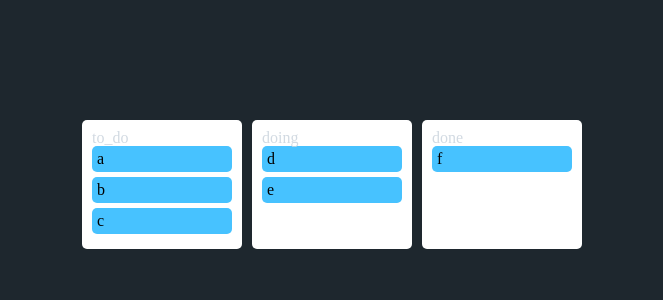
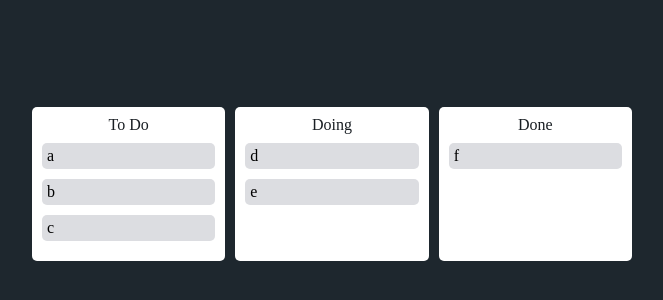
Before and after one commit to joukey123/trello_clone, a React (Create React App) app: page / in a window 1280 px wide. Shown: the part 216-516 px from the top of the page, without its empty margins (308-971 px from the left). Built offline with nearby package versions, Linux system fonts and the light colour scheme.

Commit message:
cross board
cross board
style

```diff
--- a/package.json
+++ b/package.json
@@ -13,6 +13,7 @@
     "react": "^18.2.0",
     "react-beautiful-dnd": "^13.1.1",
     "react-dom": "^18.2.0",
+    "react-hook-form": "^7.49.0",
     "react-scripts": "5.0.1",
     "recoil": "^0.7.7",
     "styled-components": "^6.1.1",
--- a/src/App.tsx
+++ b/src/App.tsx
@@ -1,4 +1,4 @@
-import { DragDropContext, DropResult } from "react-beautiful-dnd";
+import { DragDropContext, DropResult, Droppable } from "react-beautiful-dnd";
 import { useRecoilState } from "recoil";
 import styled from "styled-components";
 import { toDo } from "./Atoms";
@@ -9,7 +9,7 @@ const Wrap = styled.div`
   justify-content: center;
   align-items: center;
   height: 100vh;
-  max-width: 500px;
+  max-width: 600px;
   margin: 0 auto;
 `;
 
@@ -22,7 +22,34 @@ const Boards = styled.div`
 
 function App() {
   const [toDos, setTodo] = useRecoilState(toDo);
-  const onDragEnd = ({ draggableId, destination, source }: DropResult) => {
+  const onDragEnd = (info: DropResult) => {
+    console.log(info);
+    const { destination, source, draggableId } = info;
+    if (!destination) return;
+    if (destination?.droppableId === source.droppableId) {
+      setTodo((allBoards) => {
+        const boardCopy = [...allBoards[source.droppableId]];
+        boardCopy.splice(source.index, 1);
+        boardCopy.splice(destination?.index, 0, draggableId);
+        return {
+          ...allBoards,
+          [source.droppableId]: boardCopy,
+        };
+      });
+    }
+    if (destination.droppableId !== source.droppableId) {
+      setTodo((allBoards) => {
+        const sourceBoard = [...allBoards[source.droppableId]];
+        const destinationBoard = [...allBoards[destination.droppableId]];
+        sourceBoard.splice(source.index, 1);
+        destinationBoard.splice(destination.index, 0, draggableId);
+        return {
+          ...allBoards,
+          [source.droppableId]: sourceBoard,
+          [destination.droppableId]: destinationBoard,
+        };
+      });
+    }
     // if (!destination) return;
     // setTodo((oldTodo) => {
     //   const toDoCopy = [...oldTodo];
--- a/src/Atoms.tsx
+++ b/src/Atoms.tsx
@@ -7,8 +7,8 @@ interface ItoDoState {
 export const toDo = atom<ItoDoState>({
   key: "todo",
   default: {
-    to_do: ["a", "b", "c"],
-    doing: ["d", "e"],
-    done: ["f"],
+    "To Do": ["a", "b", "c"],
+    Doing: ["d", "e"],
+    Done: ["f"],
   },
 });
--- a/src/Components/Board.tsx
+++ b/src/Components/Board.tsx
@@ -1,13 +1,36 @@
-import { Droppable } from "react-beautiful-dnd";
 import styled from "styled-components";
 import DraggableCard from "./DraggableCard";
+import { Droppable } from "react-beautiful-dnd";
 
-const Lists = styled.div`
+const Wrapper = styled.div`
+  display: flex;
+  flex-direction: column;
   background-color: white;
-  width: 100%;
+  border-radius: 5px;
   padding: 10px;
-  border-radius: 5px;
 `;
+
+interface Ilist {
+  isDraggingOver: boolean;
+  isdraggingFromThisWith: boolean;
+}
+const Lists = styled.div<Ilist>`
+  background-color: ${(props) =>
+    props.isDraggingOver
+      ? "#f5f6fa"
+      : props.isdraggingFromThisWith
+      ? "#dcdde1"
+      : "transparent"};
+  flex-grow: 1;
+  transition: background-color 0.3s ease-in-out;
+`;
+
+const Title = styled.h2`
+  text-align: center;
+  margin-bottom: 10px;
+  color: ${(props) => props.theme.textColor};
+`;
+
 interface IBoard {
   toDos: string[];
   boardId: string;
@@ -15,10 +38,17 @@ interface IBoard {
 
 function Board({ toDos, boardId }: IBoard) {
   return (
+    <Wrapper>
+      <Title>{boardId}</Title>
+
       <Droppable droppableId={boardId}>
-      {(magic) => (
-        <Lists ref={magic.innerRef} {...magic.droppableProps}>
-          {boardId}
+        {(magic, snapshot) => (
+          <Lists
+            isdraggingFromThisWith={Boolean(snapshot.draggingFromThisWith)}
+            isDraggingOver={snapshot.isDraggingOver}
+            ref={magic.innerRef}
+            {...magic.droppableProps}
+          >
             {toDos.map((toDo, index) => (
               <DraggableCard key={toDo} toDo={toDo} index={index} />
             ))}
@@ -26,6 +56,7 @@ function Board({ toDos, boardId }: IBoard) {
           </Lists>
         )}
       </Droppable>
+    </Wrapper>
   );
 }
 
--- a/src/Components/DraggableCard.tsx
+++ b/src/Components/DraggableCard.tsx
@@ -6,18 +6,21 @@ interface IDraggableCard {
   toDo: string;
   index: number;
 }
-const List = styled.div`
-  background-color: #47c2ff;
+const List = styled.div<{ isDragging: boolean }>`
+  background-color: ${(props) => (props.isDragging ? "#9c88ff" : "#dcdde1")};
+  box-shadow: ${(props) =>
+    props.isDragging ? "1px 1px 5px rgba(0,0,0,0.5)" : "none"};
   padding: 5px;
-  margin-bottom: 5px;
+  margin-bottom: 10px;
   border-radius: 5px;
-  color: black;
+  color: ${(props) => (props.isDragging ? "white" : "black")};
 `;
 function DraggableCard({ toDo, index }: IDraggableCard) {
   return (
     <Draggable key={toDo} draggableId={toDo} index={index}>
-      {(magic) => (
+      {(magic, snapshot) => (
         <List
+          isDragging={snapshot.isDragging}
           ref={magic.innerRef}
           {...magic.draggableProps}
           {...magic.dragHandleProps}
--- a/src/theme.tsx
+++ b/src/theme.tsx
@@ -2,6 +2,6 @@ import { DefaultTheme } from "styled-components/dist/types";
 
 export const theme: DefaultTheme = {
   bgColor: "#1e272e",
-  textColor: "#d2dae2",
+  textColor: "#191e23",
   accentColor: "#f53b57",
 };
```
Also changed, not shown: 1 other file (tests, documents, lock files or other folders). Lines whose indentation alone changed are shown as unchanged.
